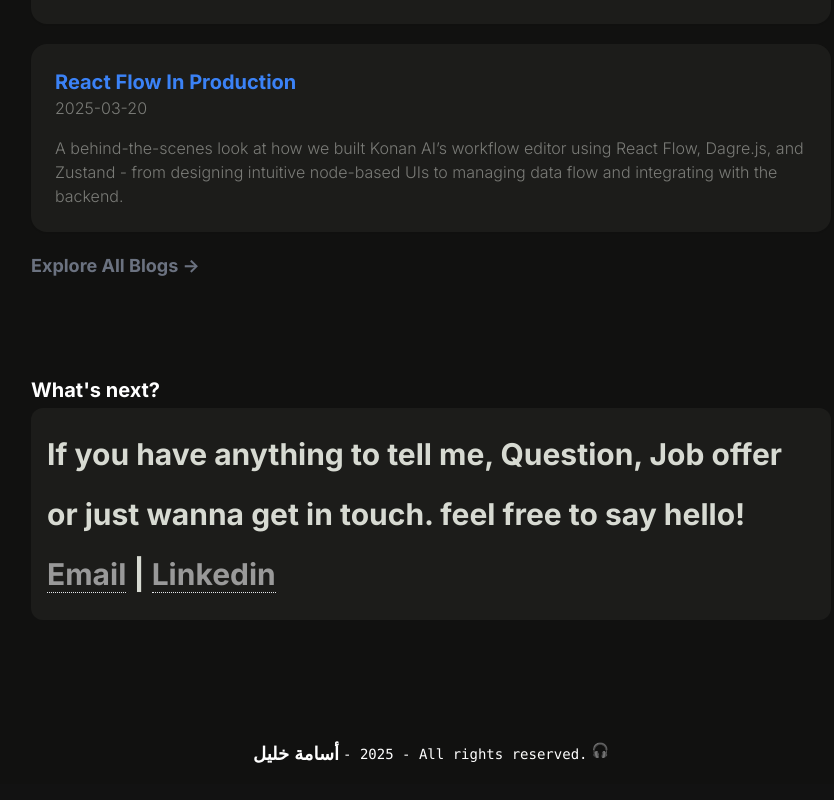
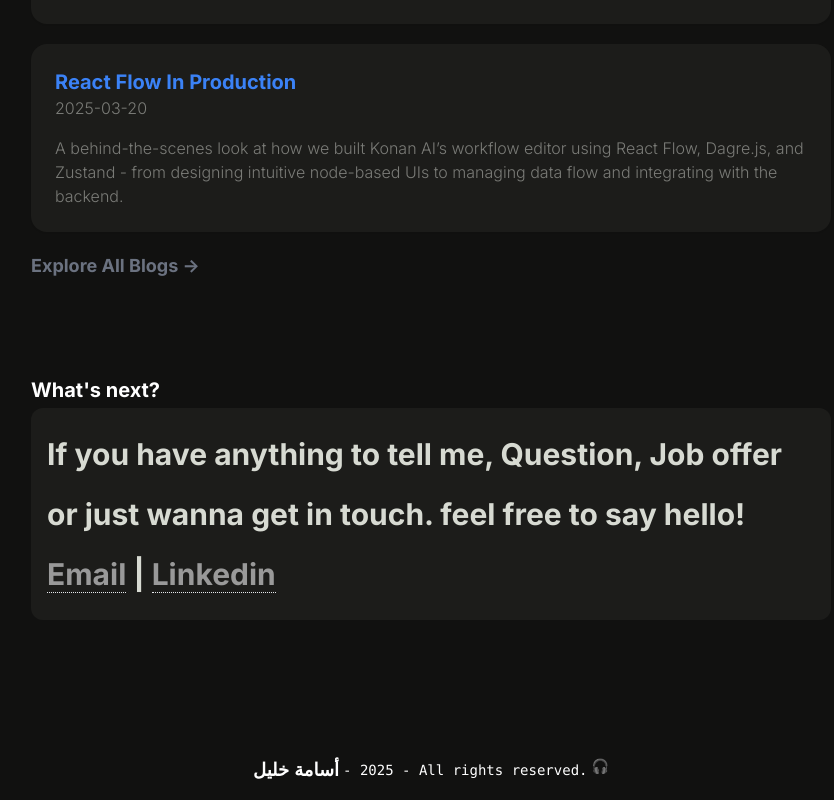
Before and after one commit to OsamaKhalilMohamed/Portfolio, a Next.js app: page / in a window 1280 px wide. Shown: the part 2522-3322 px from the top of the page, without its empty margins (209-1043 px from the left). Built offline with nearby package versions, Linux system fonts and the light colour scheme; a web font is replaced by a local one.

Commit message:
subtle changes

```diff
--- a/src/components/Footer.tsx
+++ b/src/components/Footer.tsx
@@ -25,7 +25,7 @@ export default function Footer() {
   }, [currentIndex]);
 
   return (
-    <div className="flex w-full justify-center pb-2 pt-2 text-sm dark:bg-[#111110]">
+    <div className=" flex w-full justify-center pb-2 pt-6 text-sm dark:bg-[#111110]">
       <span className="pb-2 font-arefRuqaa text-lg font-extrabold">
         أسامة خليل{" "}
       </span>{" "}
--- a/src/components/Navbar.tsx
+++ b/src/components/Navbar.tsx
@@ -24,7 +24,7 @@ export default function Navbar(): React.ReactElement {
       <div ref={triggerRef} className="h-px"></div>
 
       <div
-        className={`sticky top-0 z-50 flex min-h-0 w-full items-center justify-center overflow-hidden pb-4 backdrop-blur-md ${
+        className={`top-0 z-50 flex min-h-0 w-full items-center justify-center overflow-hidden pb-4 backdrop-blur-md md:sticky ${
           scrolled ? `dark:bg-[#111110]/30` : `dark:bg-[#111110]`
         }`}
       >
```
